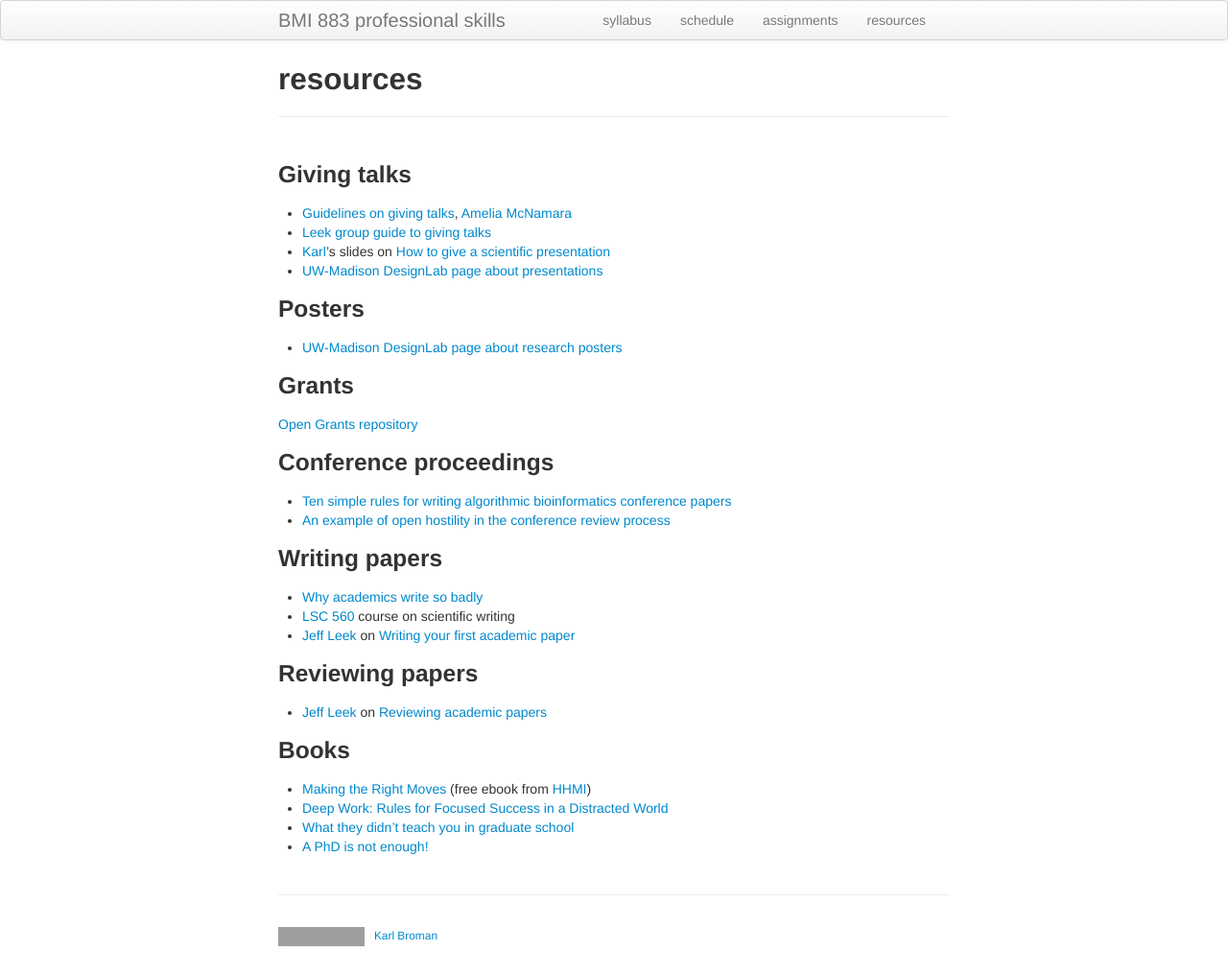
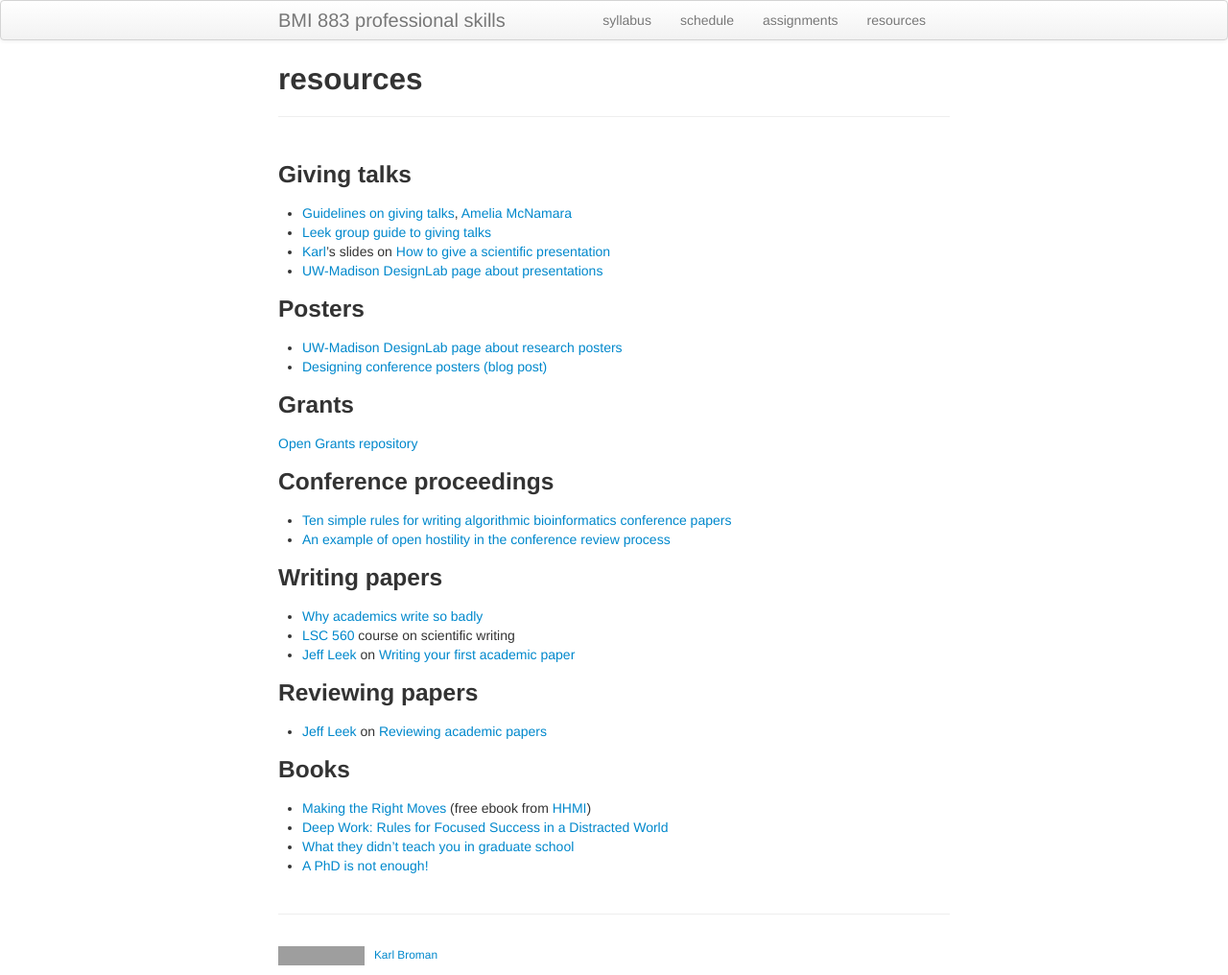
Before and after one commit to kbroman/BMI883, a Jekyll site: the page built from resources.md, in a window 1280 px wide. Shown: the whole page at 96% size. Built offline with Jekyll 4.4.1, drawn with Linux system fonts in a browser that asks for light colours; grey boxes are pictures that could not be loaded.

Commit message:
resources: add link to a blog post about posters

```diff
--- a/resources.md
+++ b/resources.md
@@ -17,6 +17,8 @@ description: Resources for BMI 883, Biomedical data science professional skills
 ### Posters
 
 - [UW-Madison DesignLab](https://designlab.wisc.edu) [page about research posters](https://designlab.wisc.edu/resources/projects/posters/)
+- [Designing conference posters (blog post)](https://colinpurrington.com/tips/poster-design)
+
 
 ### Grants
 
```
